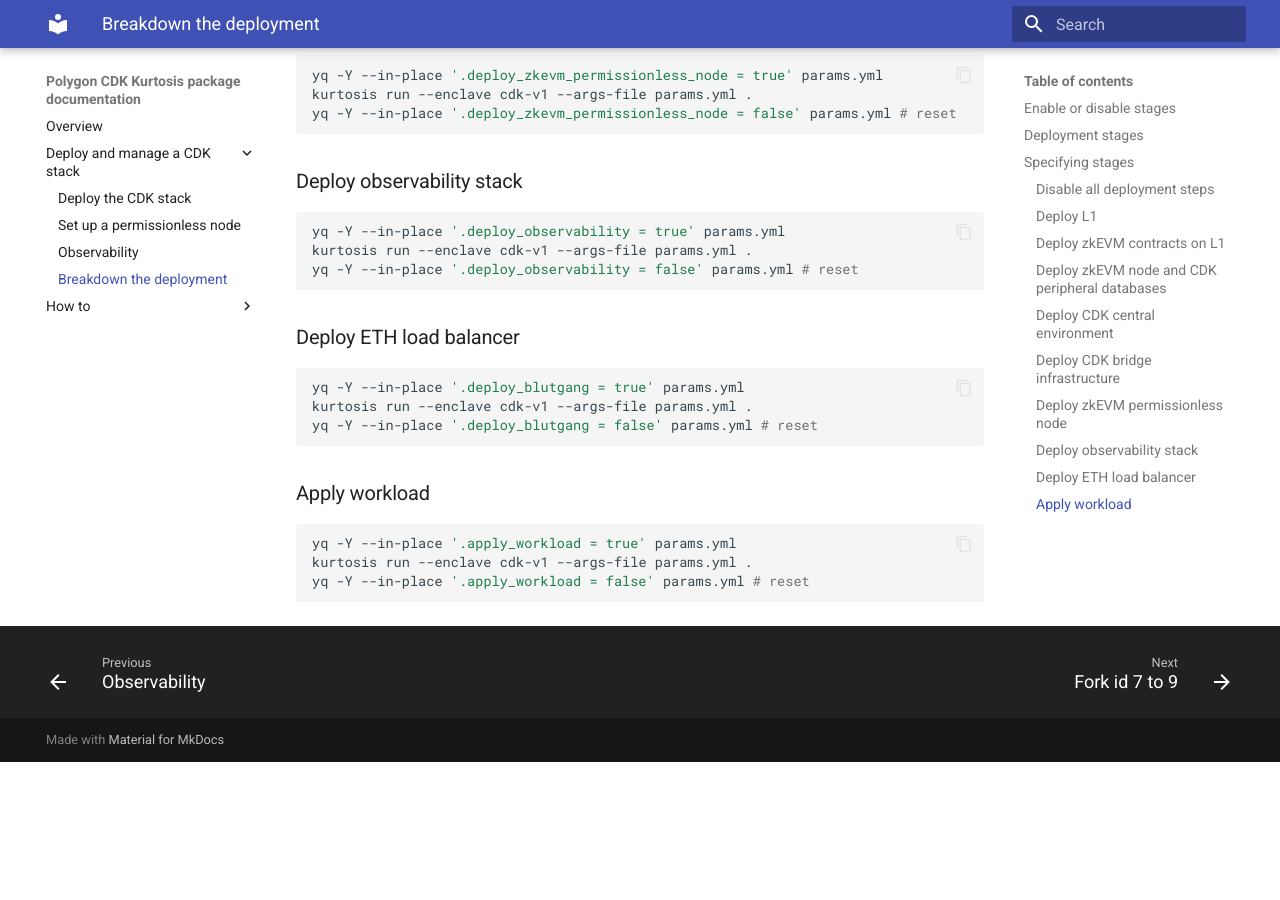
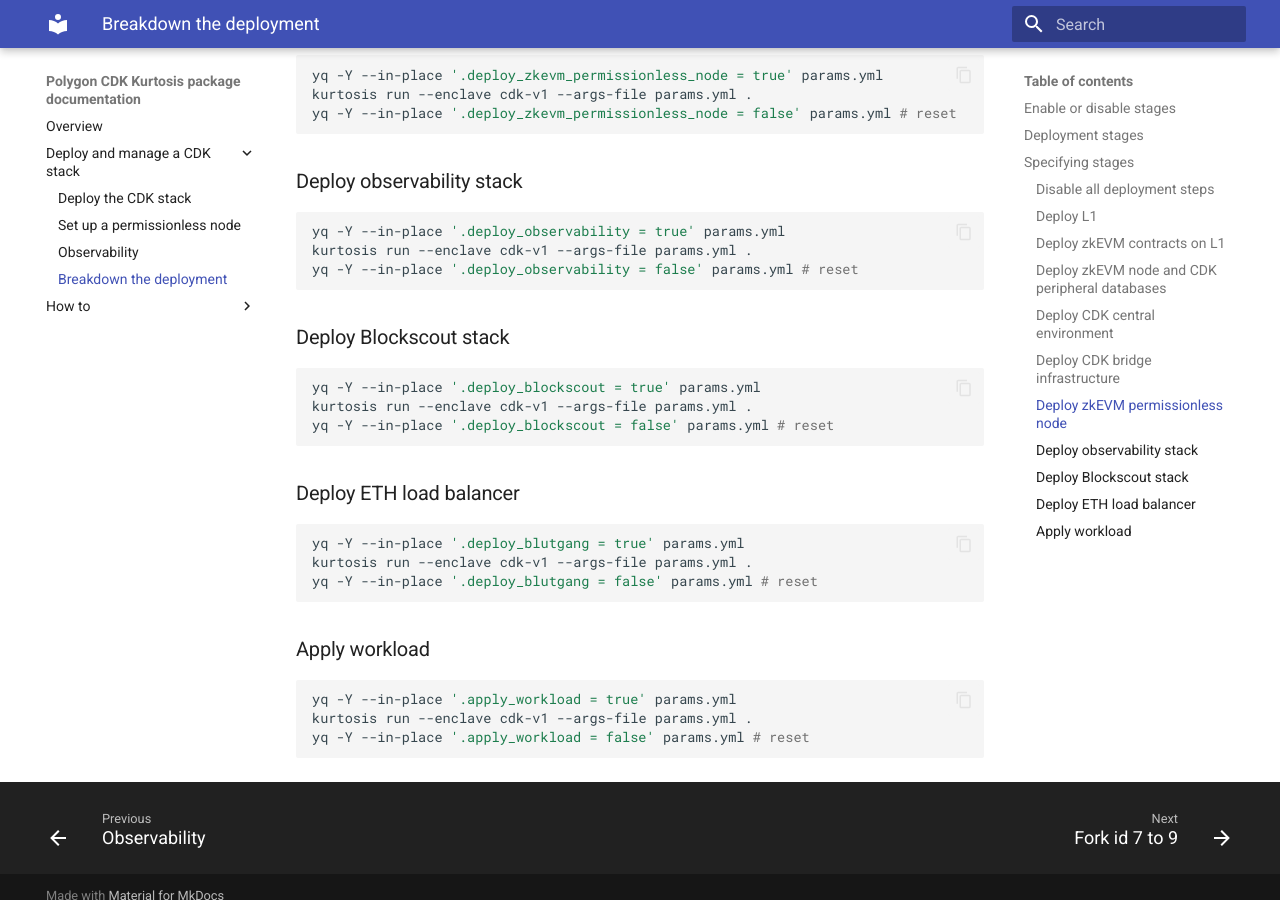
Before and after one commit to 0xPolygon/kurtosis-cdk, an MkDocs documentation site: the page built from docs/quickstart/breakdown-deployment.md, in a window 1280 px wide and 900 px high, scrolled down 2092 px. Built offline with MkDocs 1.6.1 and Material for MkDocs 9.7.7, drawn with Linux system fonts in a browser that asks for light colours; before the commit the page ends 2854 px from its top, so only the background shows below that.

Commit message:
Set public port for Blockscot

````diff
--- a/docs/quickstart/breakdown-deployment.md
+++ b/docs/quickstart/breakdown-deployment.md
@@ -96,6 +96,14 @@ kurtosis run --enclave cdk-v1 --args-file params.yml .
 yq -Y --in-place '.deploy_observability = false' params.yml # reset
 ```
 
+### Deploy Blockscout stack
+
+```sh
+yq -Y --in-place '.deploy_blockscout = true' params.yml
+kurtosis run --enclave cdk-v1 --args-file params.yml .
+yq -Y --in-place '.deploy_blockscout = false' params.yml # reset
+```
+
 ### Deploy ETH load balancer
 
 ```sh
--- a/kurtosis.yml
+++ b/kurtosis.yml
@@ -68,6 +68,7 @@ description: |-
   zkevm_bridge_ui_port: 80
   zkevm_agglayer_port: 4444
   zkevm_dac_port: 8484
+  blockscout_public_port: 50101
 
   # Addresses and private keys of the different components.
   # They have been generated using the following command:
--- a/params.yml
+++ b/params.yml
@@ -22,6 +22,9 @@ deploy_zkevm_permissionless_node: false
 
 # Deploy observability stack.
 deploy_observability: true
+
+# Deploy Blockscout stack.
+deploy_blockscout: false
 
 # Deploy eth load balancer.
 deploy_blutgang: false
@@ -71,6 +74,7 @@ args:
   zkevm_bridge_ui_port: 80
   zkevm_agglayer_port: 4444
   zkevm_dac_port: 8484
+  blockscout_public_port: 50101
 
   # Addresses and private keys of the different components.
   # They have been generated using the following command:
````
Also changed, not shown: 5 other files.
